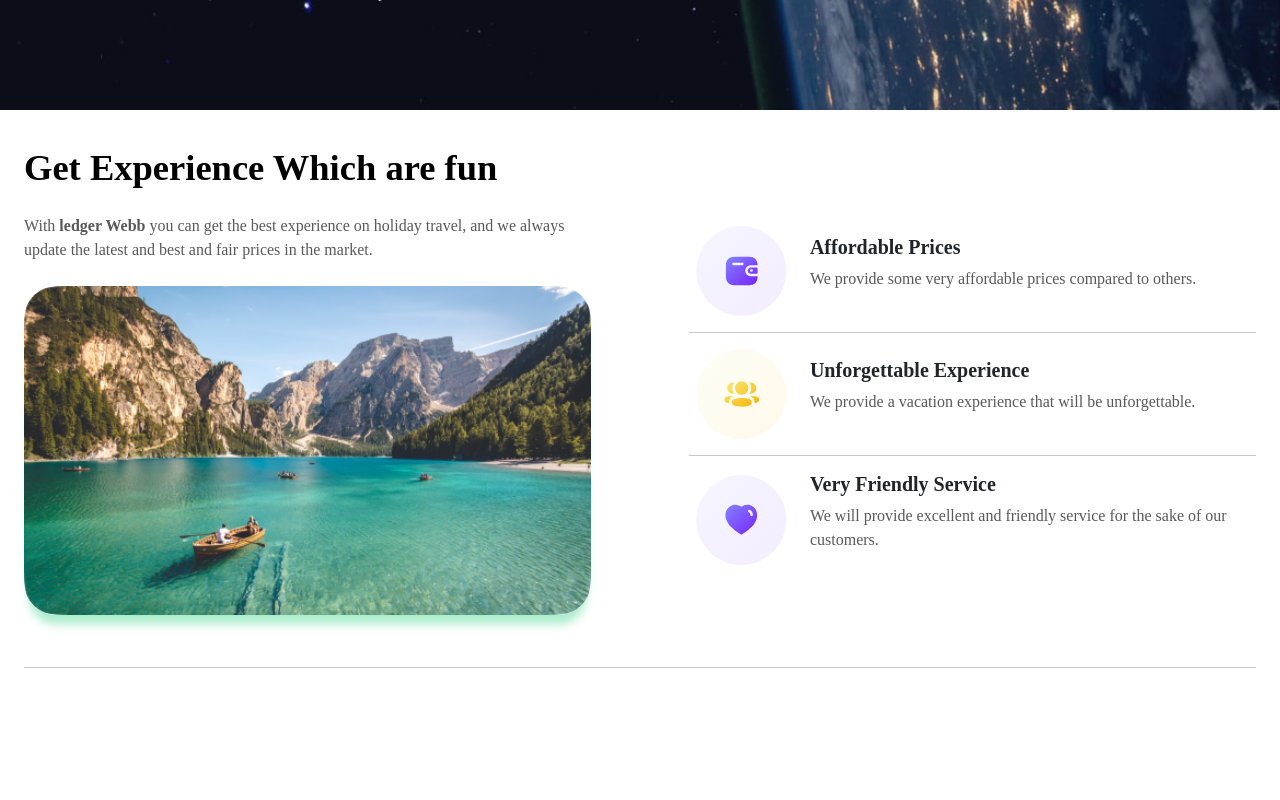
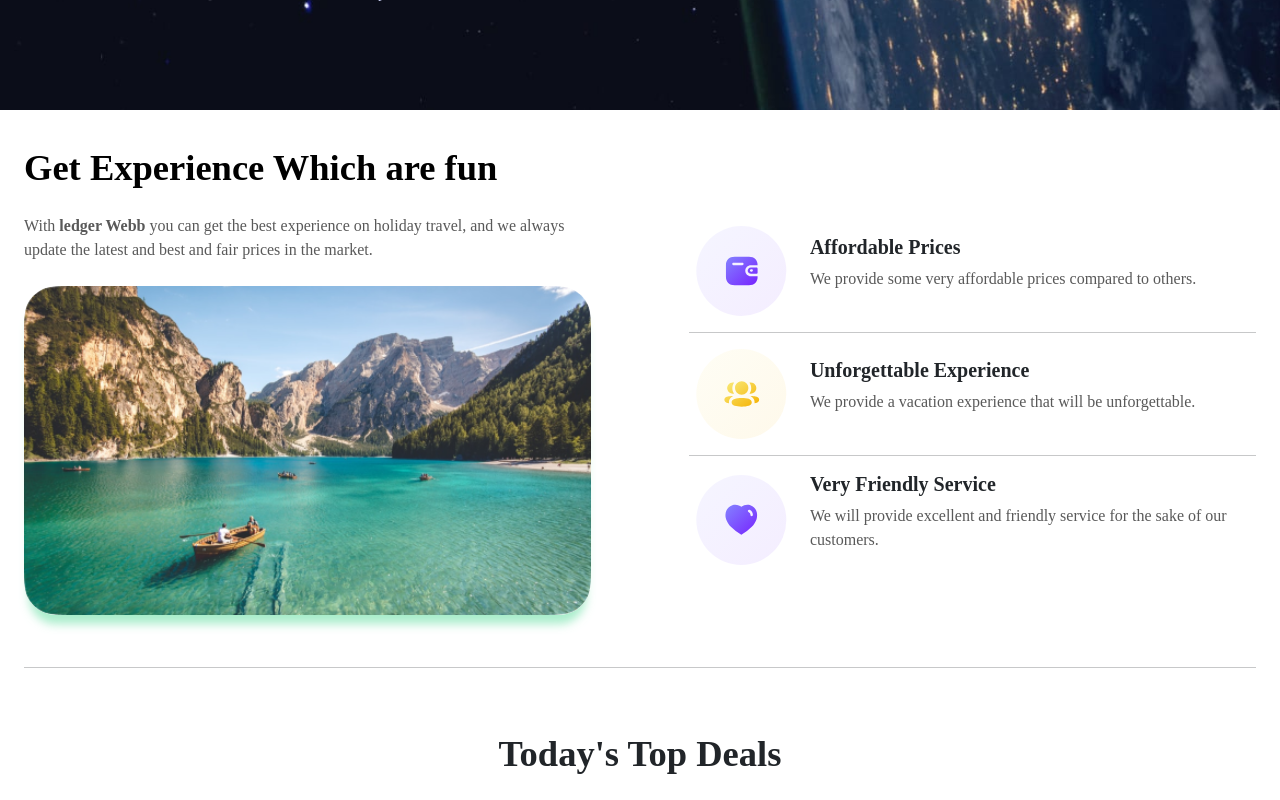
Before and after one commit to Fajarudheen-PA/ledgerWeb-travels-React, a React (Create React App) app: page / in a window 1280 px wide. Shown: the part 390-1190 px from the top of the page. Built offline with nearby package versions, Linux system fonts and the light colour scheme.

Commit message:
updated TopDeals module

```diff
--- a/src/components/TopDeals/TopDeals.css
+++ b/src/components/TopDeals/TopDeals.css
@@ -1,4 +1,9 @@
 .topdeals {
-  padding: 32px 0;
+  padding: 16px 0;
   background-color: #ffffff;
+}
+.topdeals__main-head {
+  text-align: center;
+  font-size: calc(25px + 0.9vw);
+  font-weight: 700;
 }/*# sourceMappingURL=TopDeals.css.map */
--- a/src/components/TopDeals/TopDeals.js
+++ b/src/components/TopDeals/TopDeals.js
@@ -5,7 +5,7 @@ function TopDeals() {
   return (
     <div className='topdeals'>
       <div className="content-wrapper">
-
+        <h3 className='topdeals__main-head'>Today's Top Deals</h3>
       </div>
     </div>
   )
--- a/src/components/TopDeals/TopDeals.scss
+++ b/src/components/TopDeals/TopDeals.scss
@@ -1,6 +1,12 @@
 @import '../../styles/variables.scss';
 
 .topdeals{
-    padding: $spacer-5 0;
+    padding: $spacer-3 0;
     background-color: $color-white;
+
+    &__main-head{
+        text-align: center;
+        font-size: calc(25px + 0.9vw);
+        font-weight: $font-bold;
+    }
 }
```
Also changed, not shown: 1 other file (tests, documents, lock files or other folders).
